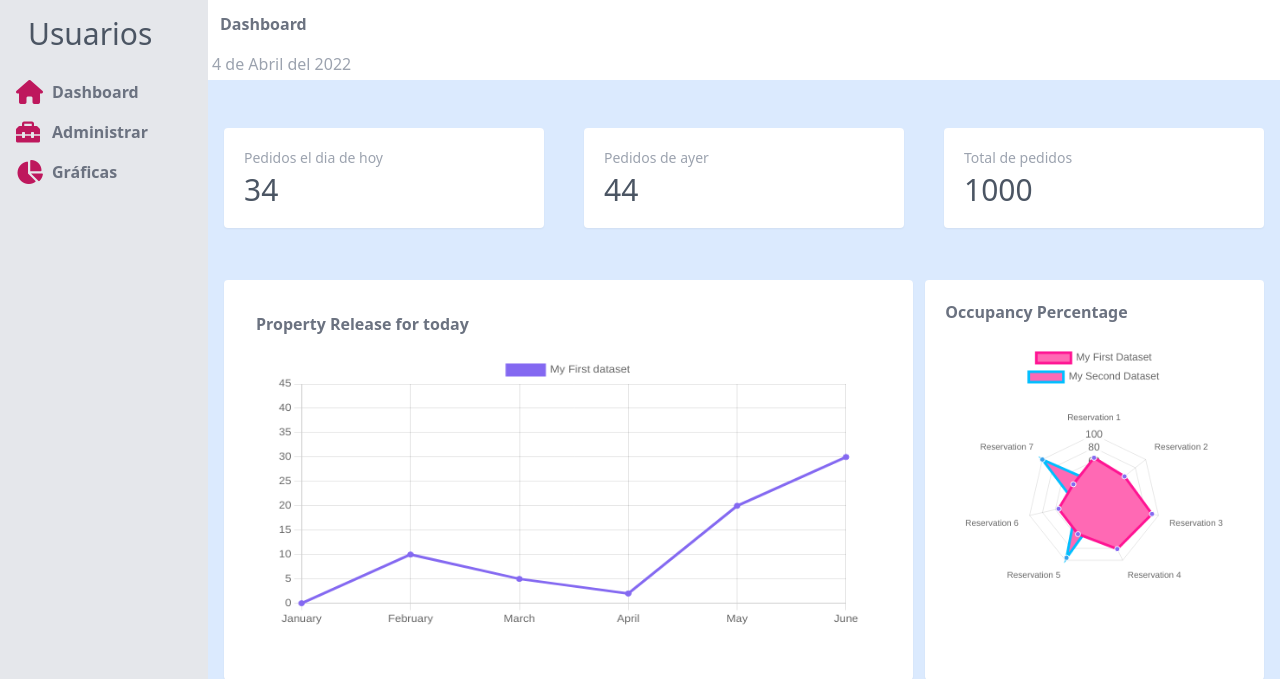
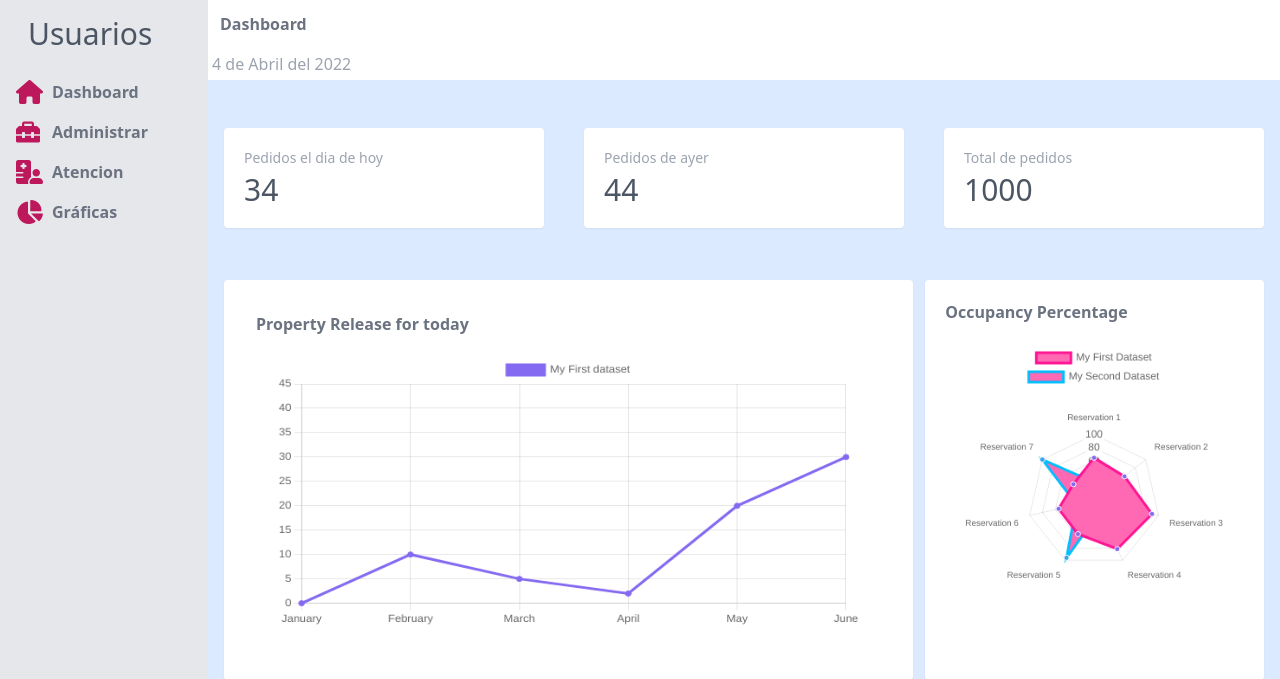
Before and after one commit to JesusxAguirre/Sistema-universidad, a PHP site: page / in a window 1280 px wide. Shown: the top 679 px of the page. Run offline with PHP 8.4, Linux system fonts and the light colour scheme.

Commit message:
Modificacion de sidebar, iconos y estilos

```diff
--- a/componentes/dropdown item list/servicios.php
+++ b/componentes/dropdown item list/servicios.php
@@ -5,60 +5,36 @@
 
                   <ul class="relative">
     <li class="relative" id="sidenavEx1">
-      <a class="flex items-center text-sm py-4 px-6 h-12 overflow-hidden text-gray-700 text-ellipsis whitespace-nowrap rounded hover:text-white hover:bg-black  transition duration-300 ease-in-out cursor-pointer" data-mdb-ripple="true" data-mdb-ripple-color="dark" data-bs-toggle="collapse" data-bs-target="#collapseSidenavEx1" aria-expanded="true" aria-controls="collapseSidenavEx1">
-        <svg aria-hidden="true" focusable="false" data-prefix="fas" class="w-3 h-3 mr-3" role="img" xmlns="http://www.w3.org/2000/svg" viewBox="0 0 512 512">
-          <path fill="currentColor" d="M216 0h80c13.3 0 24 10.7 24 24v168h87.7c17.8 0 26.7 21.5 14.1 34.1L269.7 378.3c-7.5 7.5-19.8 7.5-27.3 0L90.1 226.1c-12.6-12.6-3.7-34.1 14.1-34.1H192V24c0-13.3 10.7-24 24-24zm296 376v112c0 13.3-10.7 24-24 24H24c-13.3 0-24-10.7-24-24V376c0-13.3 10.7-24 24-24h146.7l49 49c20.1 20.1 52.5 20.1 72.6 0l49-49H488c13.3 0 24 10.7 24 24zm-124 88c0-11-9-20-20-20s-20 9-20 20 9 20 20 20 20-9 20-20zm64 0c0-11-9-20-20-20s-20 9-20 20 9 20 20 20 20-9 20-20z"></path>
-        </svg>
-        <span>Click here 1</span>
-        <svg aria-hidden="true" focusable="false" data-prefix="fas" class="w-3 h-3 ml-auto" role="img" xmlns="http://www.w3.org/2000/svg" viewBox="0 0 448 512">
-          <path fill="currentColor" d="M207.029 381.476L12.686 187.132c-9.373-9.373-9.373-24.569 0-33.941l22.667-22.667c9.357-9.357 24.522-9.375 33.901-.04L224 284.505l154.745-154.021c9.379-9.335 24.544-9.317 33.901.04l22.667 22.667c9.373 9.373 9.373 24.569 0 33.941L240.971 381.476c-9.373 9.372-24.569 9.372-33.942 0z"></path>
-        </svg>
+      <a class="flex items-center text-sm py-4 px-6 h-12 overflow-hidden text-gray-700 text-ellipsis whitespace-nowrap rounded hover:text-white hover:bg-black  transition duration-300 ease-in-out cursor-pointer" >
+
+        <span>Empleados</span>
+        <i class="ml-2 fa-solid fa-angle-down w-3 h-3 "></i>
       </a>
       <ul class="relative accordion-collapse collapse" id="collapseSidenavEx1" aria-labelledby="sidenavEx1" data-bs-parent="#sidenavExample">
         <li class="relative">
-          <a href="#!" class="flex items-center text-xs py-4 pl-12 pr-6 h-6 overflow-hidden text-gray-700 text-ellipsis whitespace-nowrap rounded hover:text-white hover:bg-black  transition duration-300 ease-in-out" data-mdb-ripple="true" data-mdb-ripple-color="dark">Link 1</a>
+          <a href="#!" class="flex items-center text-xs py-4 pl-12 pr-6 h-6 overflow-hidden text-gray-700 text-ellipsis whitespace-nowrap rounded hover:text-white hover:bg-black  transition duration-300 ease-in-out" >Link 1</a>
         </li>
         <li class="relative">
-          <a href="#!" class="flex items-center text-xs py-4 pl-12 pr-6 h-6 overflow-hidden text-gray-700 text-ellipsis whitespace-nowrap rounded hover:text-white hover:bg-black  transition duration-300 ease-in-out" data-mdb-ripple="true" data-mdb-ripple-color="dark">Link 2</a>
+          <a href="#!" class="flex items-center text-xs py-4 pl-12 pr-6 h-6 overflow-hidden text-gray-700 text-ellipsis whitespace-nowrap rounded hover:text-white hover:bg-black  transition duration-300 ease-in-out" >Link 2</a>
         </li>
       </ul>
     </li>
     <li class="relative" id="sidenavEx2">
-      <a class="flex items-center text-sm py-4 px-6 h-12 overflow-hidden text-gray-700 text-ellipsis whitespace-nowrap rounded hover:text-white hover:bg-black  transition duration-300 ease-in-out cursor-pointer" data-mdb-ripple="true" data-mdb-ripple-color="dark" data-bs-toggle="collapse" data-bs-target="#collapseSidenavEx2" aria-expanded="false" aria-controls="collapseSidenavEx2">
-        <svg aria-hidden="true" focusable="false" data-prefix="fas" class="w-3 h-3 mr-3" role="img" xmlns="http://www.w3.org/2000/svg" viewBox="0 0 496 512">
-          <path fill="currentColor" d="M336.5 160C322 70.7 287.8 8 248 8s-74 62.7-88.5 152h177zM152 256c0 22.2 1.2 43.5 3.3 64h185.3c2.1-20.5 3.3-41.8 3.3-64s-1.2-43.5-3.3-64H155.3c-2.1 20.5-3.3 41.8-3.3 64zm324.7-96c-28.6-67.9-86.5-120.4-158-141.6 24.4 33.8 41.2 84.7 50 141.6h108zM177.2 18.4C105.8 39.6 47.8 92.1 19.3 160h108c8.7-56.9 25.5-107.8 49.9-141.6zM487.4 192H372.7c2.1 21 3.3 42.5 3.3 64s-1.2 43-3.3 64h114.6c5.5-20.5 8.6-41.8 8.6-64s-3.1-43.5-8.5-64zM120 256c0-21.5 1.2-43 3.3-64H8.6C3.2 212.5 0 233.8 0 256s3.2 43.5 8.6 64h114.6c-2-21-3.2-42.5-3.2-64zm39.5 96c14.5 89.3 48.7 152 88.5 152s74-62.7 88.5-152h-177zm159.3 141.6c71.4-21.2 129.4-73.7 158-141.6h-108c-8.8 56.9-25.6 107.8-50 141.6zM19.3 352c28.6 67.9 86.5 120.4 158 141.6-24.4-33.8-41.2-84.7-50-141.6h-108z"></path>
-        </svg>
-        <span>Click here 2</span>
-        <svg aria-hidden="true" focusable="false" data-prefix="fas" class="w-3 h-3 ml-auto" role="img" xmlns="http://www.w3.org/2000/svg" viewBox="0 0 448 512">
-          <path fill="currentColor" d="M207.029 381.476L12.686 187.132c-9.373-9.373-9.373-24.569 0-33.941l22.667-22.667c9.357-9.357 24.522-9.375 33.901-.04L224 284.505l154.745-154.021c9.379-9.335 24.544-9.317 33.901.04l22.667 22.667c9.373 9.373 9.373 24.569 0 33.941L240.971 381.476c-9.373 9.372-24.569 9.372-33.942 0z"></path>
-        </svg>
+      <a class="flex items-center text-sm py-4 px-6 h-12 overflow-hidden text-gray-700 text-ellipsis whitespace-nowrap rounded hover:text-white hover:bg-black  transition duration-300 ease-in-out cursor-pointer" data-bs-target="#collapseSidenavEx2" aria-expanded="false" aria-controls="collapseSidenavEx2">
+
+        <span>Servicios</span>
+        <i class="ml-2 fa-solid fa-angle-down w-3 h-3 "></i>
       </a>
       <ul class="relative accordion-collapse collapse" id="collapseSidenavEx2" aria-labelledby="sidenavEx2" data-bs-parent="#sidenavExample">
         <li class="relative">
-          <a href="#!" class="flex items-center text-xs py-4 pl-12 pr-6 h-6 overflow-hidden text-gray-700 text-ellipsis whitespace-nowrap rounded hover:text-white hover:bg-black  transition duration-300 ease-in-out" data-mdb-ripple="true" data-mdb-ripple-color="dark">Link 3</a>
+          <a href="#!" class="flex items-center text-xs py-4 pl-12 pr-6 h-6 overflow-hidden text-gray-700 text-ellipsis whitespace-nowrap rounded hover:text-white hover:bg-black  transition duration-300 ease-in-out" >Link 3</a>
         </li>
         <li class="relative">
-          <a href="#!" class="flex items-center text-xs py-4 pl-12 pr-6 h-6 overflow-hidden text-gray-700 text-ellipsis whitespace-nowrap rounded hover:text-white hover:bg-black  transition duration-300 ease-in-out" data-mdb-ripple="true" data-mdb-ripple-color="dark">Link 4</a>
+          <a href="#!" class="flex items-center text-xs py-4 pl-12 pr-6 h-6 overflow-hidden text-gray-700 text-ellipsis whitespace-nowrap rounded hover:text-white hover:bg-black  transition duration-300 ease-in-out" >Link 4</a>
         </li>
       </ul>
     </li>
-    <li class="relative" id="sidenavEx3">
-      <a class="flex items-center text-sm py-4 px-6 h-12 overflow-hidden text-gray-700 text-ellipsis whitespace-nowrap rounded hover:text-white hover:bg-black  transition duration-300 ease-in-out cursor-pointer" data-mdb-ripple="true" data-mdb-ripple-color="dark" data-bs-toggle="collapse" data-bs-target="#collapseSidenavEx3" aria-expanded="false" aria-controls="collapseSidenavEx3">
-        <svg aria-hidden="true" focusable="false" data-prefix="fas" class="w-3 h-3 mr-3" role="img" xmlns="http://www.w3.org/2000/svg" viewBox="0 0 512 512">
-          <path fill="currentColor" d="M192 208c0-17.67-14.33-32-32-32h-16c-35.35 0-64 28.65-64 64v48c0 35.35 28.65 64 64 64h16c17.67 0 32-14.33 32-32V208zm176 144c35.35 0 64-28.65 64-64v-48c0-35.35-28.65-64-64-64h-16c-17.67 0-32 14.33-32 32v112c0 17.67 14.33 32 32 32h16zM256 0C113.18 0 4.58 118.83 0 256v16c0 8.84 7.16 16 16 16h16c8.84 0 16-7.16 16-16v-16c0-114.69 93.31-208 208-208s208 93.31 208 208h-.12c.08 2.43.12 165.72.12 165.72 0 23.35-18.93 42.28-42.28 42.28H320c0-26.51-21.49-48-48-48h-32c-26.51 0-48 21.49-48 48s21.49 48 48 48h181.72c49.86 0 90.28-40.42 90.28-90.28V256C507.42 118.83 398.82 0 256 0z"></path>
-        </svg>
-        <span>Click here 3</span>
-        <svg aria-hidden="true" focusable="false" data-prefix="fas" class="w-3 h-3 ml-auto" role="img" xmlns="http://www.w3.org/2000/svg" viewBox="0 0 448 512">
-          <path fill="currentColor" d="M207.029 381.476L12.686 187.132c-9.373-9.373-9.373-24.569 0-33.941l22.667-22.667c9.357-9.357 24.522-9.375 33.901-.04L224 284.505l154.745-154.021c9.379-9.335 24.544-9.317 33.901.04l22.667 22.667c9.373 9.373 9.373 24.569 0 33.941L240.971 381.476c-9.373 9.372-24.569 9.372-33.942 0z"></path>
-        </svg>
-      </a>
-      <ul class="relative accordion-collapse collapse" id="collapseSidenavEx3" aria-labelledby="sidenavEx3" data-bs-parent="#sidenavExample">
-        <li class="relative">
-          <a href="#!" class="flex items-center text-xs py-4 pl-12 pr-6 h-6 overflow-hidden text-gray-700 text-ellipsis whitespace-nowrap rounded hover:text-white hover:bg-black transition duration-300 ease-in-out" data-mdb-ripple="true" data-mdb-ripple-color="dark">Link 5</a>
-        </li>
-        <li class="relative">
-          <a href="#!" class="flex items-center text-xs py-4 pl-12 pr-6 h-6 overflow-hidden text-gray-700 text-ellipsis whitespace-nowrap rounded hover:text-white hover:bg-black transition duration-300 ease-in-out" data-mdb-ripple="true" data-mdb-ripple-color="dark">Link 6</a>
-        </li>
+
       </ul>
 
             </div>
--- a/componentes/sidebar item list/atencion.php
+++ b/componentes/sidebar item list/atencion.php
@@ -0,0 +1,11 @@
+<!-- ATENCION ITEM -->
+
+<div id="mostrar" class="p-2 hover:bg-pink-100">
+              <div class="flex flex-row space-x-3">
+                <div class="h-6 w-6 text-pink-700">
+                <i class="text-2xl fa-solid fa-hospital-user"></i>
+                </div>
+                <h4  class="font-bold text-gray-500
+                hover:text-pink-500">Atencion</h4>
+            </div>
+          </div>
--- a/componentes/sidebar.php
+++ b/componentes/sidebar.php
@@ -20,21 +20,39 @@
           require_once 'sidebar item list/dashboard.php';
           ?>
           <!--  FIN DASHBOARD ITEM -->
+
+
           <!-- SERVICIOS ITEM -->
           <?php
           require_once 'sidebar item list/servicios.php';
           ?>
           <!--  FIN SERVICIOS ITEM -->
+
            <!-- DROPDOWN SERVICIOS ITEM -->
            <?php
           require_once 'dropdown item list/servicios.php';
           ?>
-          <!--  FIN DROPDOWN SERVICIOS ITEM -->
+
+
+          <!-- Atencion ITEM -->
+          <?php
+          require_once 'sidebar item list/atencion.php';
+          ?>
+          <!--  FIN ATENCION ITEM -->
+
+           <!-- DROPDOWN ATENCION ITEM -->
+
+          <!--  FIN DROPDOWN ATENCION ITEM -->
+
+
+
           <!-- GRAFICAS ITEM -->
           <?php
           require_once 'sidebar item list/graficas.php';
           ?>
           <!--  FIN GRAFICAS ITEM -->
+
+
            <!-- DROPDOWN SERVICIOS ITEM -->
            <?php
           require_once 'dropdown item list/graficas.php';
--- a/css/output.css
+++ b/css/output.css
@@ -538,6 +538,10 @@ Ensure the default browser behavior of the `hidden` attribute.
 
 .ml-0 {
   margin-left: 0px;
+}
+
+.ml-2 {
+  margin-left: 0.5rem;
 }
 
 .block {
```
